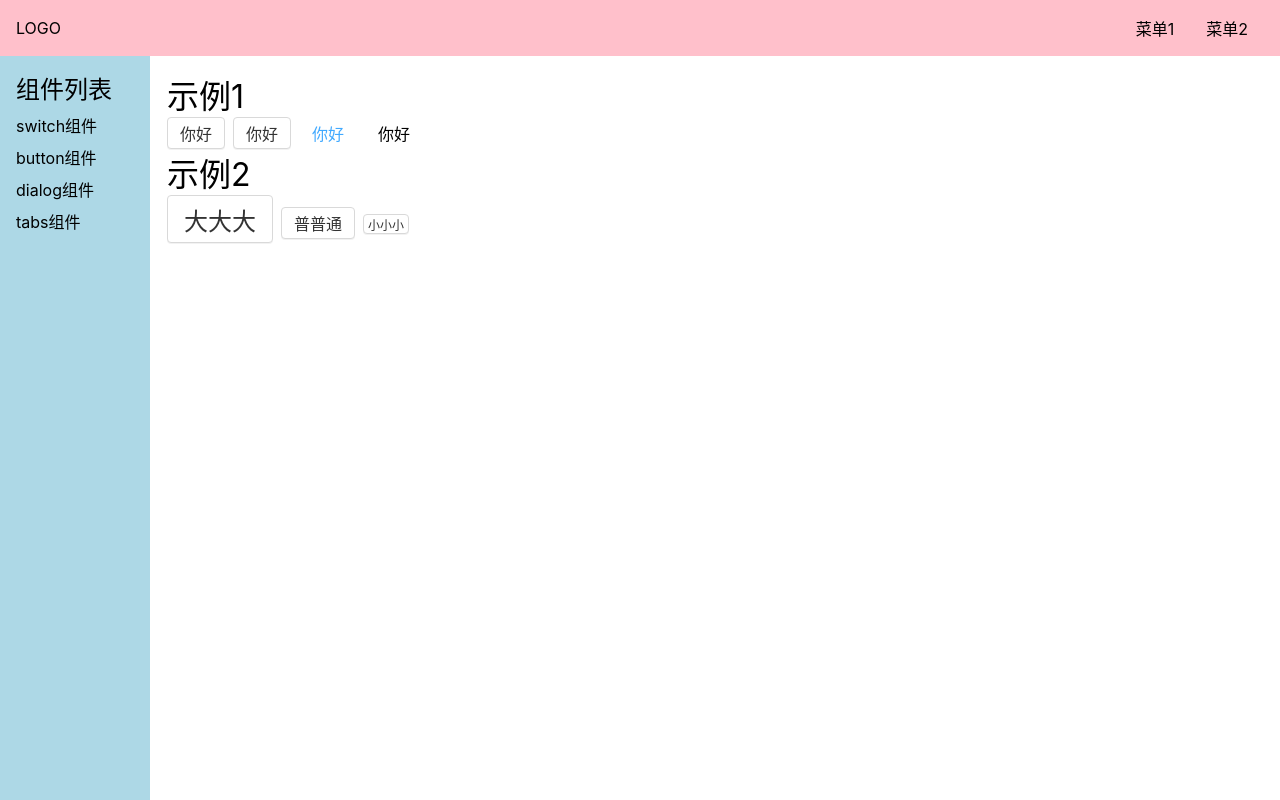
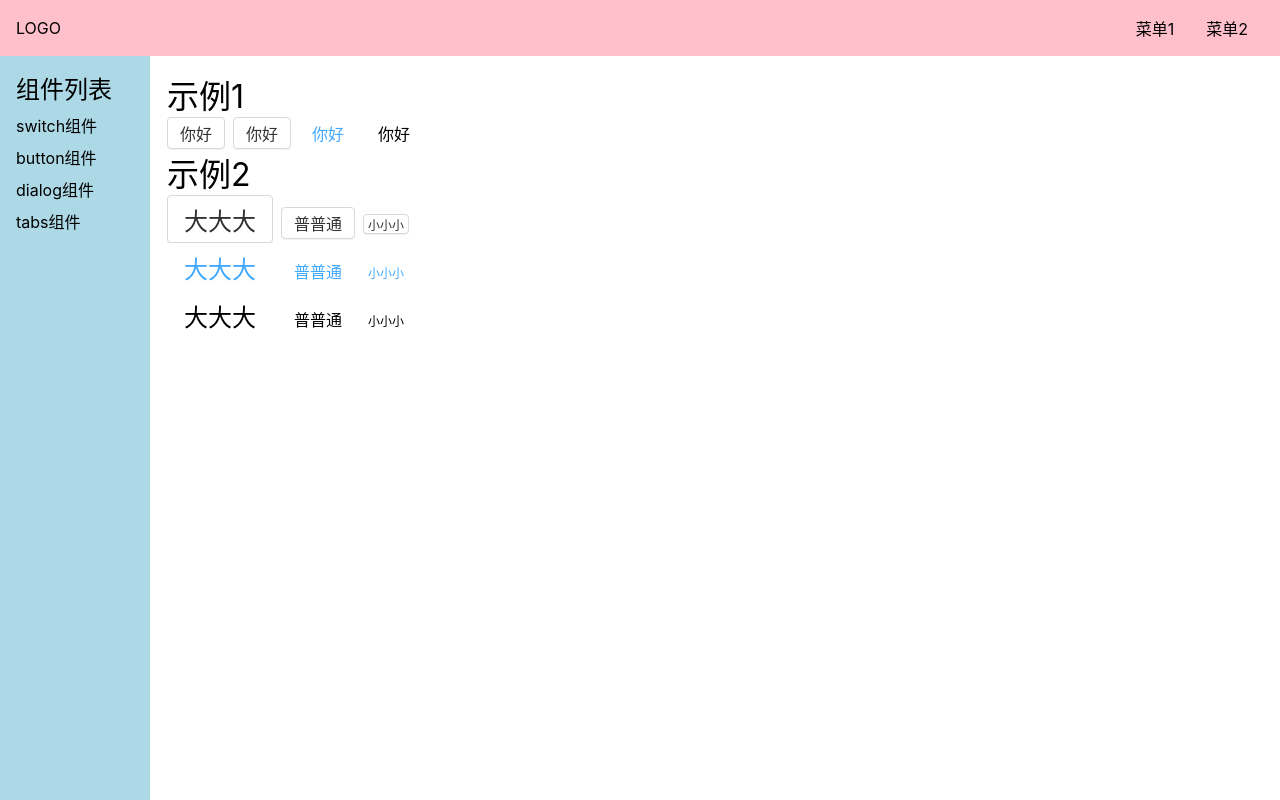
Before and after one commit to 504743342/gulu-ui, a Vue app: page /#/doc/button in a window 1280 px wide. Built offline with nearby package versions, Linux system fonts and the light colour scheme.

Commit message:
size css 2

```diff
--- a/src/components/ButtonDemo.vue
+++ b/src/components/ButtonDemo.vue
@@ -11,6 +11,16 @@
     <Button size="big">大大大</Button>
     <Button>普普通</Button>
     <Button size="small">小小小</Button>
+  </div>
+  <div>
+    <Button theme="link" size="big">大大大</Button>
+    <Button theme="link">普普通</Button>
+    <Button size="small" theme="link">小小小</Button>
+  </div>
+  <div>
+    <Button size="big" theme="text">大大大</Button>
+    <Button theme="text">普普通</Button>
+    <Button size="small" theme="text">小小小</Button>
   </div>
 </template>
 
--- a/src/lib/Button.vue
+++ b/src/lib/Button.vue
@@ -83,7 +83,6 @@
         background: darken(white, 5%);
       }
     }
-    &.gulu-theme-button {
     &.gulu-size-big {
       font-size: 24px;
       height: 48px;
@@ -95,5 +94,4 @@
       padding: 0 4px;
     }
   }
-  }
 </style>
```
Lines whose indentation alone changed are shown as unchanged.
